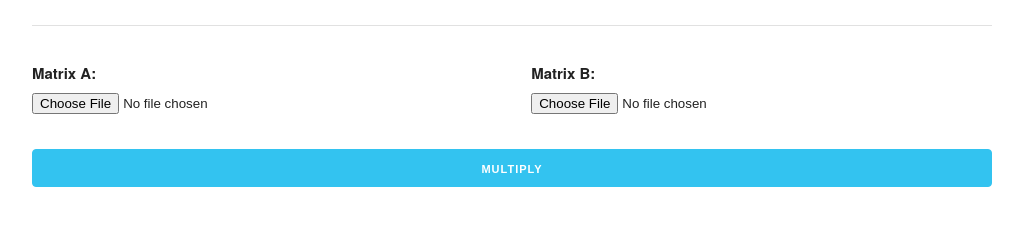
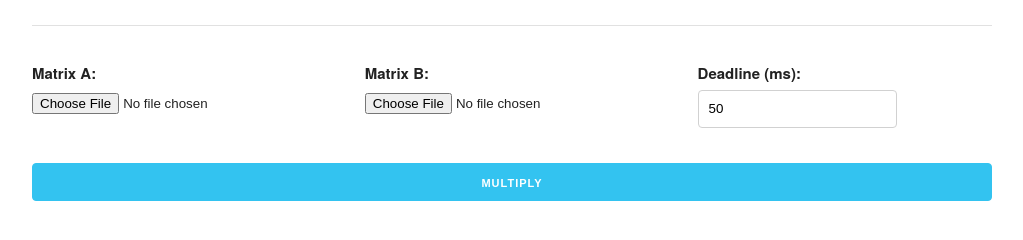
Before and after one commit to benjaminhr/grpc-cw, a website: page public/index.html in a window 1280 px wide. Shown: the part 238-478 px from the top of the page, without its empty margins (128-1151 px from the left). Drawn offline with nearby package versions, Linux system fonts and the light colour scheme.

Commit message:
add deadline to UI

```diff
--- a/public/index.html
+++ b/public/index.html
@@ -21,13 +21,22 @@
         id="upload"
       >
         <div class="row">
-          <div class="six columns">
+          <div class="four columns">
             <label for="A">Matrix A:</label>
             <input type="file" name="A" id="A" />
           </div>
-          <div class="six columns">
+          <div class="four columns">
             <label for="B">Matrix B:</label>
             <input type="file" name="B" id="A" />
+          </div>
+          <div class="four columns">
+            <label for="deadline">Deadline (ms):</label>
+            <input
+              type="number"
+              name="deadline"
+              id="deadline"
+              placeholder="50"
+            />
           </div>
         </div>
 
@@ -47,6 +56,7 @@
 
   <script>
     (async () => {
+      document.querySelector("#deadline").value = "50";
       const upload = document.querySelector("#upload");
 
       upload.addEventListener("submit", async (event) => {
--- a/rest-server/grpcClient.js
+++ b/rest-server/grpcClient.js
@@ -100,6 +100,10 @@ function resetGrpcClient() {
   constants.clients = [{ client: createGrpcClient(0), id: 0 }];
 }
 
+function setDeadline(deadline) {
+  constants.deadline = deadline;
+}
+
 // Wrapper function which creates protobuf acceptable block
 // data structure, and then calls grpc multiplyBlock function
 async function multiplyBlockRPC(A, B, MAX) {
@@ -153,4 +157,5 @@ module.exports = {
   addBlockRPC,
   multiplyBlockRPC,
   resetGrpcClient,
+  setDeadline,
 };
```
Also changed, not shown: rest-server/index.js (+10 -3 lines), rest-server/multiplyMatrixBlock.js (+7 -5 lines).
